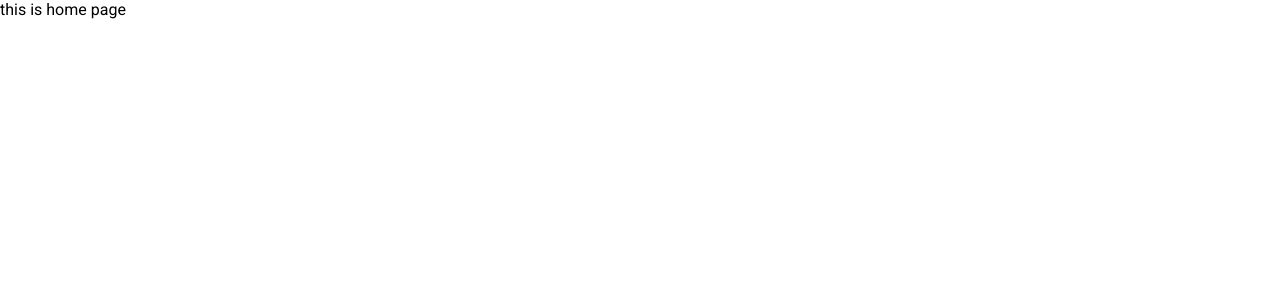
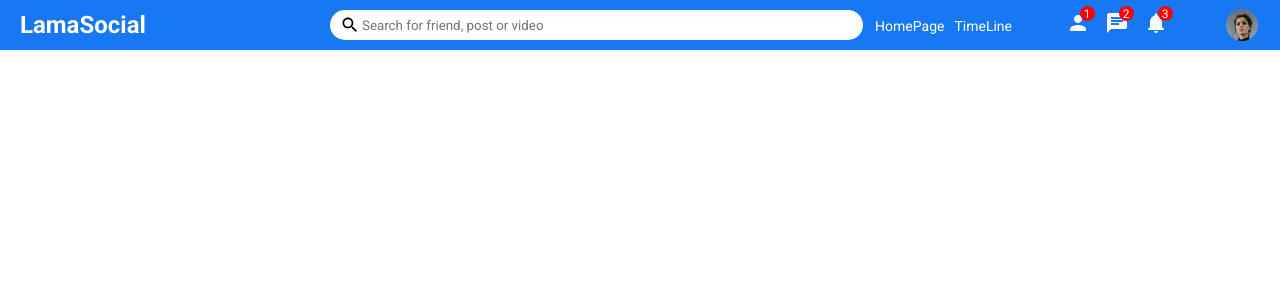
Before and after one commit to Giovanni-Boris/Proyects-React, a React (Create React App) app in the folder chatRealTime/react-social/: page / in a window 1280 px wide. Shown: the top 300 px of the page. Built offline with nearby package versions, Linux system fonts and the light colour scheme.

Commit message:
component navbar has been made

```diff
--- /dev/null
+++ b/chatRealTime/react-social/src/components/navbar/Navbar.css
@@ -0,0 +1,93 @@
+.navbarContainer{
+	height: 50px;
+	width: 100%;
+	background-color: #1877f2;
+	display: flex;
+	align-items: center;
+	position: sticky;
+	top: 0;
+}
+
+.navbarLeft{
+	flex: 3;
+}
+
+.logo{
+	font-size: 24px;
+	margin-left:  20px;
+	font-weight: bold;
+	color: #fff;
+	cursor: pointer;
+}
+.navbarCenter{
+	flex:  5;
+}
+
+.searchbar{
+	width: 100%;
+	height: 30px;
+	background-color: #fff;
+	border-radius: 30px;
+	display: flex;
+	align-items: center;
+	margin-left: 10px ;
+}
+
+.searchIcon{
+	font-size: 20px !important;
+	margin-left: 10px;
+}
+
+.searchInput{
+	border: none;
+	width: 70%;
+}
+.searchInput:focus{
+	outline: none;
+}
+
+.navbarRight{
+	flex: 4;
+	display: flex;
+	align-items: center;
+	justify-content: space-around;
+	color: #fff;
+}
+
+.navbarLink{
+	margin-right: 10px;
+	font-size: 14px;
+	cursor: pointer;
+}
+
+.navbarIcons{
+	display: flex;
+}
+
+.navbarIconItem{
+	margin-right: 15px;
+	cursor: pointer;
+	position: relative;
+}
+
+.navbarIconBadge{
+	width: 15px;
+	height: 15px;
+	background-color: red;
+	border-radius: 50%;
+	color: #fff;
+	position:  absolute;
+	top: -5px;
+	right: -5px;
+	display: flex;
+	align-items: center;
+	justify-content: center;
+	font-size: 12px;
+}
+.navbarImg{
+	width: 32px;
+	height: 32px;
+	border-radius: 50%;
+	object-fit: cover;
+	cursor: pointer;
+}
--- /dev/null
+++ b/chatRealTime/react-social/src/components/navbar/Navbar.js
@@ -0,0 +1,44 @@
+import "./Navbar.css";
+import SearchIcon from '@mui/icons-material/Search';
+import PersonIcon from '@mui/icons-material/Person';
+import ChatIcon from '@mui/icons-material/Chat';
+import NotificationsIcon from '@mui/icons-material/Notifications';
+
+const Navbar = () => {
+	return (
+		<div className="navbarContainer">
+			<div className="navbarLeft">
+				<span className="logo">LamaSocial</span>
+			</div>
+			<div className="navbarCenter">
+				<div className="searchbar">
+					<SearchIcon className="searchIcon"/>
+					<input placeholder="Search for friend, post or video" className="searchInput"/>
+				</div>
+			</div>
+			<div className="navbarRight">
+				<div className="navbarLinks">
+					<span className="navbarLink">HomePage</span>
+					<span className="navbarLink">TimeLine</span>
+				</div>
+				<div className="navbarIcons">
+					<div className="navbarIconItem">
+						<PersonIcon/>
+						<span className="navbarIconBadge">1</span>
+					</div>
+					<div className="navbarIconItem">
+						<ChatIcon/>
+						<span className="navbarIconBadge">2</span>
+					</div>
+					<div className="navbarIconItem">
+						<NotificationsIcon/>
+						<span className="navbarIconBadge">3</span>
+					</div>
+				</div>
+				<img src="/assets/person/1.jpeg" alt="" className="navbarImg"/>
+			</div>
+		</div>
+	)
+}
+
+export default Navbar
--- a/chatRealTime/react-social/src/pages/home/Home.js
+++ b/chatRealTime/react-social/src/pages/home/Home.js
@@ -1,8 +1,8 @@
-
+import Navbar from "../../components/navbar/Navbar.js";
 const Home = () => {
 	return (
 		<div>
-			this is home page
+			<Navbar/>
 		</div>
 	)
 }
```
Also changed, not shown: chatRealTime/react-social/src/components/feed/Feed.js (added), chatRealTime/react-social/src/components/feed/feed.css (added), chatRealTime/react-social/src/components/rightbar/Rightbar.js (added), chatRealTime/react-social/src/components/rightbar/rightbar.css (added), chatRealTime/react-social/src/components/sidebar/Sidebar.js (added), chatRealTime/react-social/src/components/sidebar/sidebar.css (added).
